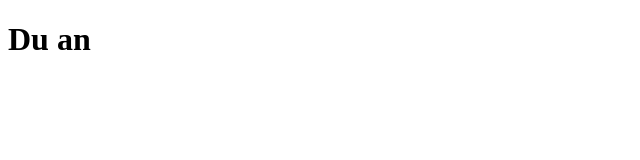
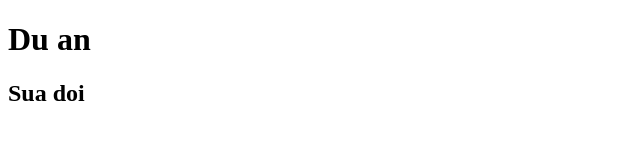
Before and after one commit to EricK-K5/HTML, a plain HTML site: page index.html in a window 1280 px wide. Shown: the whole page, without its empty margins (0-640 px from the left). Drawn offline with Linux system fonts and the light colour scheme.

Commit message:
sua lan 1

```diff
--- a/index.html
+++ b/index.html
@@ -7,5 +7,6 @@
   </head>
   <body>
     <h1>Du an</h1>
+    <h2>Sua doi</h2>
   </body>
 </html>
```
